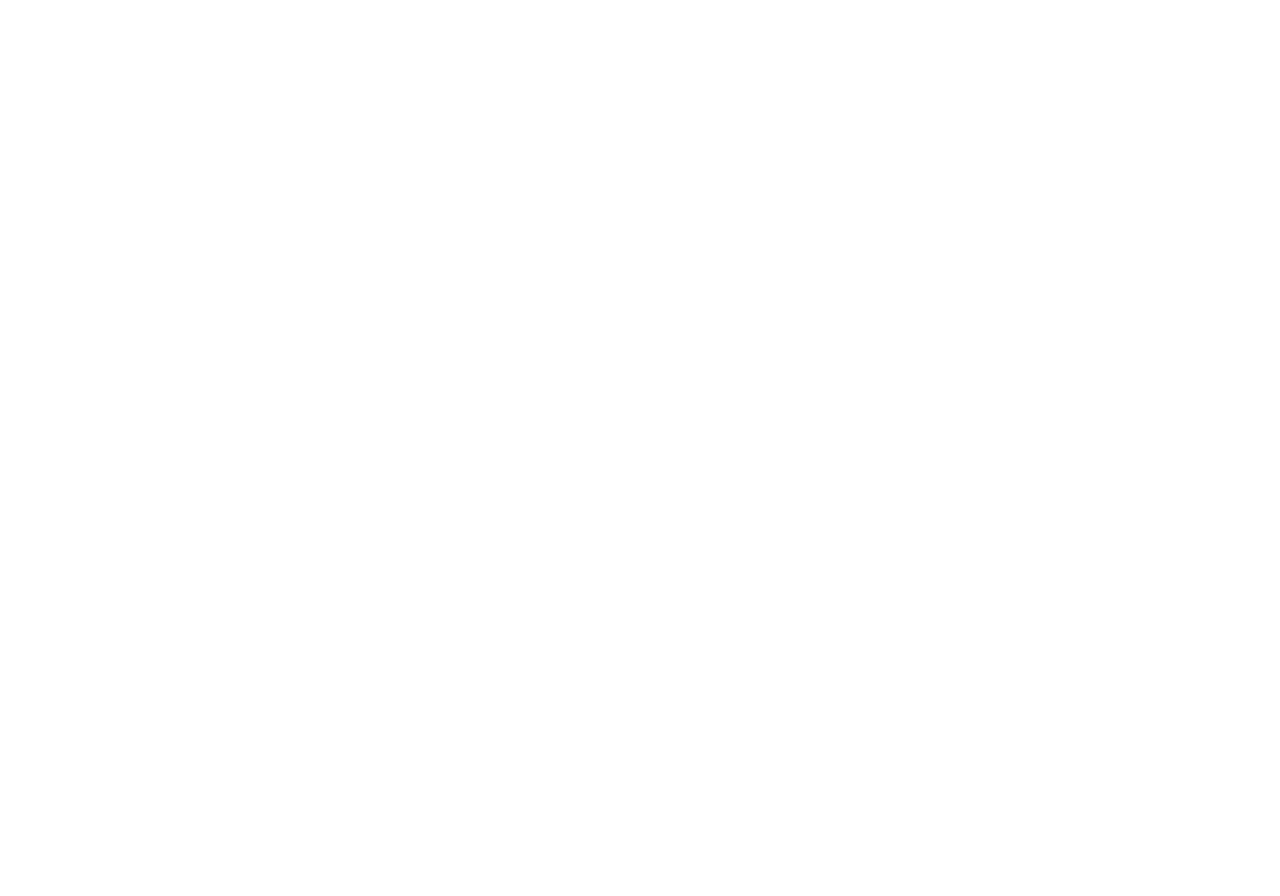
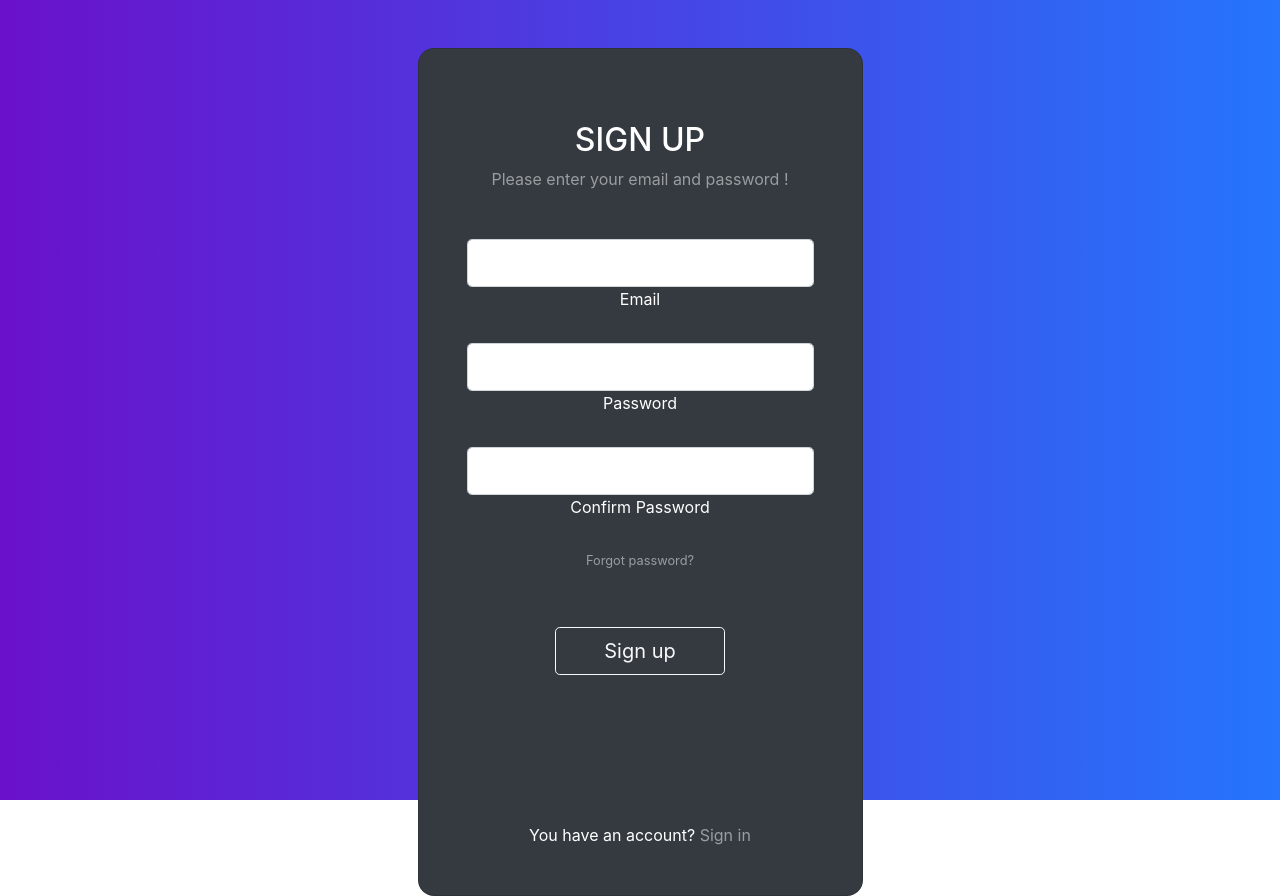
Before and after one commit to Arash7447/mysite, a Django app: page /accounts/signup in a window 1280 px wide. Before the commit the page is empty. Before the commit the page ends 800 px from the top, so only its background shows below. Run offline with Django 5.2, Linux system fonts and the light colour scheme; parts of the project's set-up code (start-up, migrations or seed data) failed here and were passed over; some libraries are stand-ins or nearby versions.

Commit message:
worked on sign up page
worked on sign up page

```diff
--- a/accounts/views.py
+++ b/accounts/views.py
@@ -1,6 +1,7 @@
 from django.shortcuts import render , redirect
 from django.contrib.auth import authenticate, login, logout
-
+from django.contrib.auth.forms import UserCreationForm
+from django.urls import reverse
 
 # Create your views here.
 
@@ -23,4 +24,11 @@ def logout_view(request) :
 
 
 def signup_view(request) :
-    return render(request, 'accounts/signup.html')
+    if request.method == 'POST' :
+        form = UserCreationForm(request.POST)
+        if form.is_valid() :
+            form.save()
+            return redirect('/')
+    form = UserCreationForm ()
+    context = {'form': form}
+    return render(request, 'accounts/signup.html', context)
--- a/templates/accounts/login.html
+++ b/templates/accounts/login.html
@@ -46,7 +46,7 @@
                             </div>
 
                             <div>
-                                <p class="mb-0">Don't have an account? <a href="#!" class="text-white-50 fw-bold">Sign Up</a>
+                                <p class="mb-0">Don't have an account? <a href="{% url 'accounts:signup' %}" class="text-white-50 fw-bold">Sign Up</a>
                                 </p>
                             </div>
 
--- a/templates/accounts/signup.html
+++ b/templates/accounts/signup.html
@@ -0,0 +1,65 @@
+{% load static %}
+
+<!DOCTYPE html>
+<html>
+<head>
+    <title>Sign up Page</title>
+    <link href="{% static 'css/login-styles.css' %}" rel="stylesheet">
+    <link rel="stylesheet" href="https://stackpath.bootstrapcdn.com/bootstrap/4.3.1/css/bootstrap.min.css">
+</head>
+<body>
+    <section class="vh-100 gradient-custom">
+        <div class="container py-5 h-100">
+            <div class="row d-flex justify-content-center align-items-center h-100">
+                <div class="col-12 col-md-8 col-lg-6 col-xl-5">
+                    <div class="card bg-dark text-white" style="border-radius: 1rem;">
+                        <div class="card-body p-5 text-center">
+
+                            <div class="mb-md-5 mt-md-4 pb-5">
+
+                                <h2 class="fw-bold mb-2 text-uppercase">Sign up</h2>
+                                <p class="text-white-50 mb-5">Please enter your email and password !</p>
+
+                                <form method="post" action="{% url 'accounts:signup' %}">
+                                  {% csrf_token %}
+                                    <div class="form-outline form-white mb-4">
+                                        <input type="text" name="username" class="form-control form-control-lg" />
+                                        <label class="form-label" for="typeEmailX">Email</label>
+                                    </div>
+
+                                    <div class="form-outline form-white mb-4">
+                                        <input type="password" name="password1" class="form-control form-control-lg" />
+                                        <label class="form-label" for="typePasswordX">Password</label>
+                                    </div>
+
+                                    <div class="form-outline form-white mb-4">
+                                        <input type="password" name="password2" class="form-control form-control-lg" />
+                                        <label class="form-label" for="typePasswordX">Confirm Password</label>
+                                    </div>
+
+                                    <p class="small mb-5 pb-lg-2"><a class="text-white-50" href="#!">Forgot password?</a></p>
+
+                                    <button class="btn btn-outline-light btn-lg px-5" type="submit">Sign up</button>
+                                </form>
+
+                                <div class="d-flex justify-content-center text-center mt-4 pt-1">
+                                    <a href="#!" class="text-white"><i class="fab fa-facebook-f fa-lg"></i></a>
+                                    <a href="#!" class="text-white"><i class="fab fa-twitter fa-lg mx-4 px-2"></i></a>
+                                    <a href="#!" class="text-white"><i class="fab fa-google fa-lg"></i></a>
+                                </div>
+
+                            </div>
+
+                            <div>
+                                <p class="mb-0">You have an account? <a href="{% url 'accounts:login' %}" class="text-white-50 fw-bold">Sign in</a>
+                                </p>
+                            </div>
+
+                        </div>
+                    </div>
+                </div>
+            </div>
+        </div>
+    </section>
+</body>
+</html>
--- a/templates/base.html
+++ b/templates/base.html
@@ -60,7 +60,7 @@
                             <li><a href="{% url 'accounts:logout' %}">Log out</a></li>
                             {% else %}
                             <li><a href="{% url 'accounts:login' %}">Login</a></li>
-                            <li><a href="#">Sign up</a></li>
+                            <li><a href="{% url 'accounts:signup' %}">Sign up</a></li>
                             {% endif %}
                         </ul>
                     </div>
```
Also changed, not shown: db.sqlite3.
